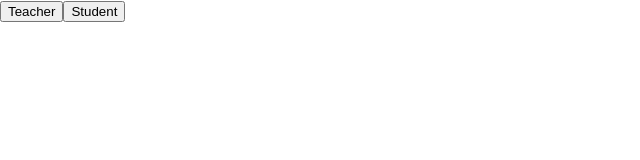
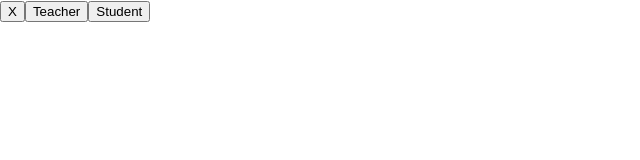
Before and after one commit to HuberAdrian/learning-platform, a React (Create React App) app: page /person in a window 1280 px wide. Shown: the top 160 px of the page, without its empty margins (0-640 px from the left). Built offline with nearby package versions, Linux system fonts and the light colour scheme.

Commit message:
added close button for testing

```diff
--- a/src/App.js
+++ b/src/App.js
@@ -4,9 +4,7 @@ import { Route, BrowserRouter, Routes } from 'react-router-dom';
 import Person from './components/Person';
 
 function App() {
-  // make a homepage for a learning platform with a navbar, a sidebar, login and signup buttons, a footer and a main content area with a scrollable list of courses
 
-  // create a navbar component
   return (
     <div className="App">
 
--- a/src/components/Person.js
+++ b/src/components/Person.js
@@ -1,10 +1,18 @@
 import React from 'react'
+import { useNavigate } from 'react-router-dom'
 
 function Person() {
-    // make two buttons to test the functionality of the app either as a teacher or as a student
+
+    const navigate = useNavigate();
+
+    // go back to the home page
+    const onClickClose = () => {
+        navigate('/');
+    }
 
     return (
         <>
+            <button onClick={onClickClose} className='test-close' >X</button>
             <button className='test-teacher' >Teacher</button>
             <button className='test-student' >Student</button>
         </>
```
